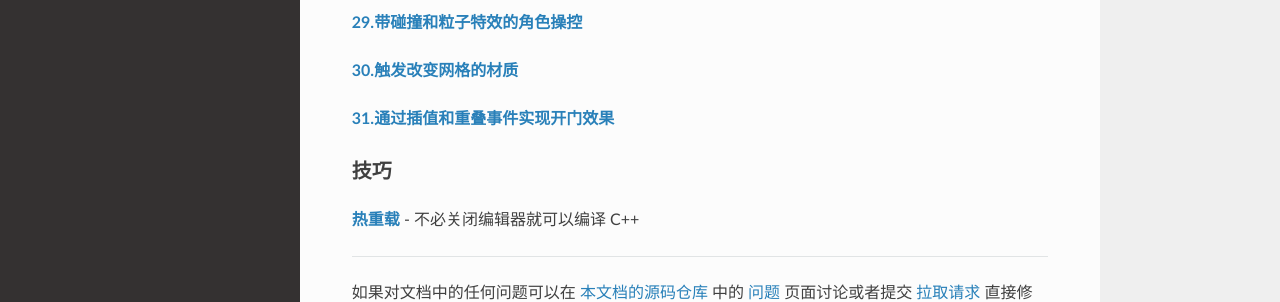
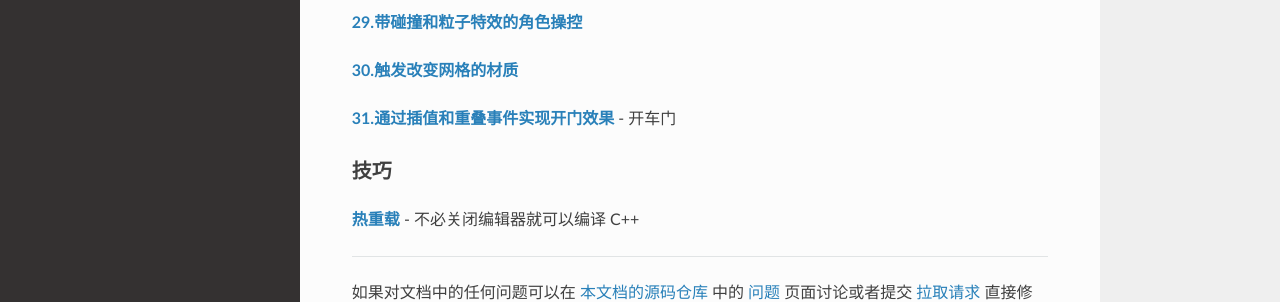
Before and after one commit to OpenHUTB/cpp, an MkDocs documentation site: the page built from docs/index.md, in a window 1280 px wide and 900 px high, scrolled down 1317 px. Shown: the part 441-743 px from the top of the window. Built offline with MkDocs 1.6.1, drawn with Linux system fonts in a browser that asks for light colours; nearby versions of some CDN libraries; a script that is not in the unit is left out.

Commit message:
开车门

```diff
--- a/docs/index.md
+++ b/docs/index.md
@@ -77,7 +77,7 @@ title: 主页
 
 [__30.触发改变网格的材质__](https://bbs.huaweicloud.com/blogs/310537)
 
-[__31.通过插值和重叠事件实现开门效果__](https://bbs.huaweicloud.com/blogs/310538)
+[__31.通过插值和重叠事件实现开门效果__](https://bbs.huaweicloud.com/blogs/310538) - 开车门
 
 
 ### 技巧
```
